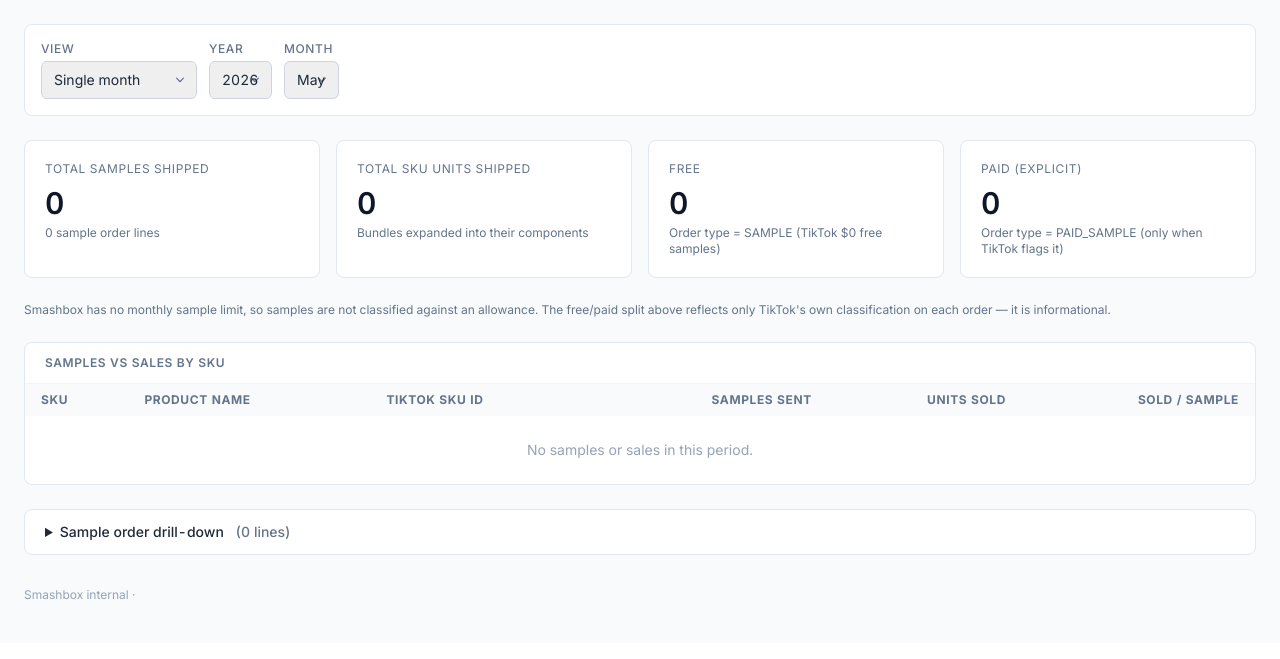
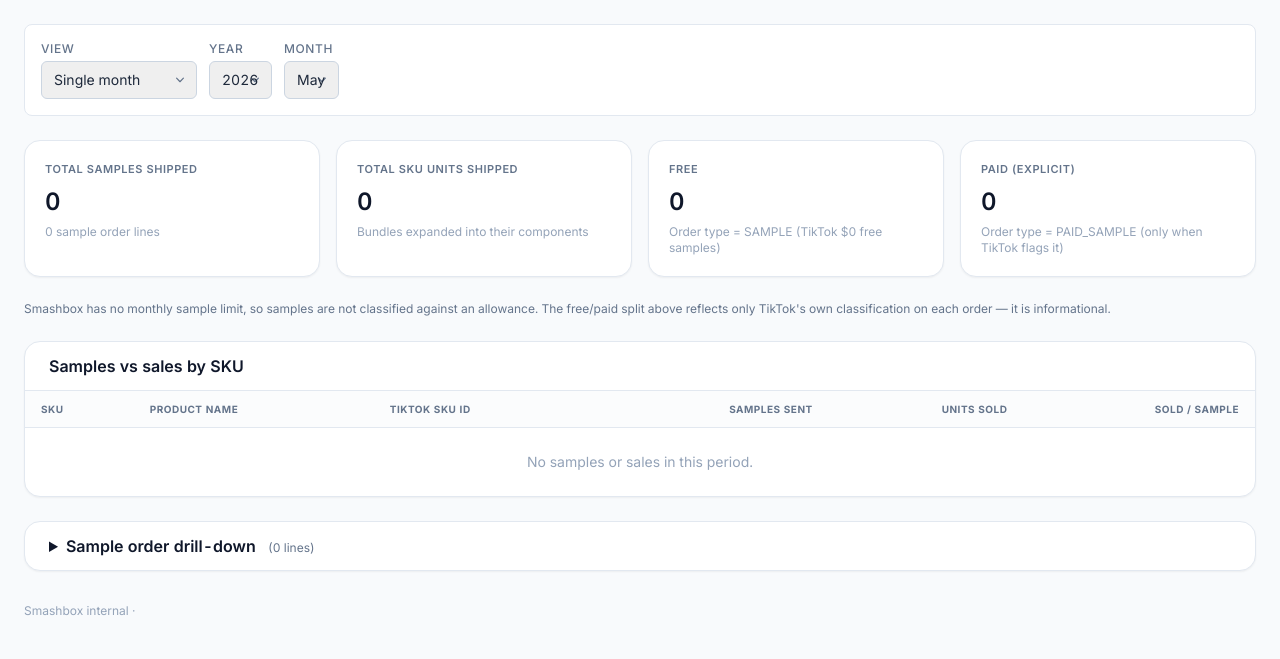
Before and after one commit to jordanblum1991/smashbox, a FastAPI app: page /reports/samples in a window 1280 px wide. Shown: the part 170-829 px from the top of the page. Before the commit the page ends 770 px from the top, so only its background shows below. Run offline with FastAPI, Linux system fonts and the light colour scheme; data that the repository does not hold is empty; some libraries are stand-ins or nearby versions.

Commit message:
Visual polish round 3: Sample Tracking + Reconciliation + Data Health tables
- Sample Tracking: 4 KPI tiles now use shared ui.kpi macro (rounded-2xl + shadow-sm); status section uses pill-style status chips with ring; "Samples vs sales by SKU" table + drill-down get card-with-header-strip chrome and refined header typography.
- Reconciliation: "Data status" card uses card-with-header-strip; main reconciliation table card upgraded to rounded-2xl + shadow-sm.
- Unmapped SKUs + Orphan Orders: empty/result states use shared ui.banner (success/warn/error) instead of hand-rolled colored boxes. Tables get card-with-header-strip wrappers + tighter row padding + tabular-nums on count/money cells.

Login already matched the design system — no changes.

99 tests pass. All 11 authenticated routes return 200 locally.

Co-Authored-By: Claude Sonnet 4.6 <noreply@anthropic.com>

```diff
--- a/app/templates/reports/sample_tracking.html
+++ b/app/templates/reports/sample_tracking.html
@@ -106,27 +106,15 @@
 </form>
 
 <!-- Headline tiles -->
-<section class="mb-6 grid grid-cols-2 gap-4 sm:grid-cols-2 lg:grid-cols-4">
-  <div class="rounded-lg border border-slate-200 bg-white p-5">
-    <div class="text-xs uppercase tracking-wider text-slate-500">Total Samples Shipped</div>
-    <div class="mt-2 text-3xl font-semibold text-slate-900">{{ view.total_units_shipped }}</div>
-    <p class="mt-1 text-xs text-slate-500">{{ view.sample_orders | length }} sample order line{{ "" if view.sample_orders | length == 1 else "s" }}</p>
-  </div>
-  <div class="rounded-lg border border-slate-200 bg-white p-5">
-    <div class="text-xs uppercase tracking-wider text-slate-500">Total SKU Units Shipped</div>
-    <div class="mt-2 text-3xl font-semibold text-slate-900">{{ view.total_sku_units_shipped }}</div>
-    <p class="mt-1 text-xs text-slate-500">Bundles expanded into their components</p>
-  </div>
-  <div class="rounded-lg border border-slate-200 bg-white p-5">
-    <div class="text-xs uppercase tracking-wider text-slate-500">Free</div>
-    <div class="mt-2 text-3xl font-semibold text-slate-900">{{ view.free_units_shipped }}</div>
-    <p class="mt-1 text-xs text-slate-500">Order type = SAMPLE (TikTok $0 free samples)</p>
-  </div>
-  <div class="rounded-lg border border-slate-200 bg-white p-5">
-    <div class="text-xs uppercase tracking-wider text-slate-500">Paid (explicit)</div>
-    <div class="mt-2 text-3xl font-semibold text-slate-900">{{ view.explicit_paid_units_shipped }}</div>
-    <p class="mt-1 text-xs text-slate-500">Order type = PAID_SAMPLE (only when TikTok flags it)</p>
-  </div>
+<section class="mb-6 grid grid-cols-2 gap-4 lg:grid-cols-4">
+  {{ ui.kpi("Total Samples Shipped", view.total_units_shipped,
+            (view.sample_orders | length | string) ~ " sample order line" ~ ("" if view.sample_orders | length == 1 else "s")) }}
+  {{ ui.kpi("Total SKU Units Shipped", view.total_sku_units_shipped,
+            "Bundles expanded into their components") }}
+  {{ ui.kpi("Free", view.free_units_shipped,
+            "Order type = SAMPLE (TikTok $0 free samples)") }}
+  {{ ui.kpi("Paid (explicit)", view.explicit_paid_units_shipped,
+            "Order type = PAID_SAMPLE (only when TikTok flags it)") }}
 </section>
 
 <p class="mb-6 text-xs text-slate-500">
@@ -135,12 +123,13 @@
 </p>
 
 {% if view.status_counts %}
-<section class="mb-6 rounded-lg border border-slate-200 bg-white p-5">
-  <h2 class="mb-3 text-xs font-semibold uppercase tracking-wider text-slate-500">Sample order status</h2>
+<section class="mb-6 rounded-2xl border border-slate-200 bg-white p-5 shadow-sm">
+  <h2 class="mb-3 text-[10px] font-semibold uppercase tracking-[0.18em] text-slate-500">Sample order status</h2>
   <div class="flex flex-wrap gap-2 text-sm">
     {% for status, count in view.status_counts.items() %}
-    <span class="rounded-md border border-slate-200 bg-slate-50 px-3 py-1">
-      <span class="text-slate-500">{{ status }}:</span> <strong>{{ count }}</strong>
+    <span class="inline-flex items-center gap-1.5 rounded-full bg-slate-50 px-3 py-1 ring-1 ring-slate-200">
+      <span class="text-slate-500">{{ status }}</span>
+      <strong class="tabular-nums text-slate-900">{{ count }}</strong>
     </span>
     {% endfor %}
   </div>
@@ -152,13 +141,13 @@
 </section>
 {% endif %}
 
-<section class="mb-6 rounded-lg border border-slate-200 bg-white">
-  <h2 class="border-b border-slate-100 px-5 py-3 text-xs font-semibold uppercase tracking-wider text-slate-500">
-    Samples vs sales by SKU
-  </h2>
+<section class="mb-6 overflow-hidden rounded-2xl border border-slate-200 bg-white shadow-sm">
+  <header class="border-b border-slate-200 px-6 py-3">
+    <h2 class="text-base font-semibold text-slate-900">Samples vs sales by SKU</h2>
+  </header>
   <div class="overflow-x-auto">
     <table class="min-w-full text-sm">
-      <thead class="bg-slate-50 text-left text-xs font-medium uppercase tracking-wider text-slate-500">
+      <thead class="border-b border-slate-200 bg-slate-50/60 text-left text-[10px] font-semibold uppercase tracking-wider text-slate-500">
         <tr>
           <th class="px-4 py-2">SKU</th>
           <th class="px-4 py-2">Product Name</th>
@@ -197,15 +186,15 @@
   </div>
 </section>
 
-<details class="rounded-lg border border-slate-200 bg-white print:hidden">
-  <summary class="cursor-pointer px-5 py-3 text-sm font-medium">
+<details class="overflow-hidden rounded-2xl border border-slate-200 bg-white shadow-sm print:hidden">
+  <summary class="cursor-pointer px-6 py-3 text-base font-semibold text-slate-900 hover:bg-slate-50/60">
     Sample order drill-down
-    <span class="ml-2 text-slate-500">({{ view.sample_orders | length }} line{{ "" if view.sample_orders | length == 1 else "s" }})</span>
+    <span class="ml-2 text-xs font-normal text-slate-500">({{ view.sample_orders | length }} line{{ "" if view.sample_orders | length == 1 else "s" }})</span>
   </summary>
   {% if view.sample_orders %}
   <div class="overflow-x-auto">
     <table class="min-w-full text-sm">
-      <thead class="bg-slate-50 text-left text-xs font-medium uppercase tracking-wider text-slate-500">
+      <thead class="border-b border-slate-200 bg-slate-50/60 text-left text-[10px] font-semibold uppercase tracking-wider text-slate-500">
         <tr>
           <th class="px-4 py-2">Placed</th>
           <th class="px-4 py-2">TikTok Order ID</th>
```
Also changed, not shown: app/templates/reports/reconciliation.html (+9 -7 lines), app/templates/reports/settlement_only_orders.html (+27 -29 lines), app/templates/reports/unmapped_skus.html (+11 -12 lines).
